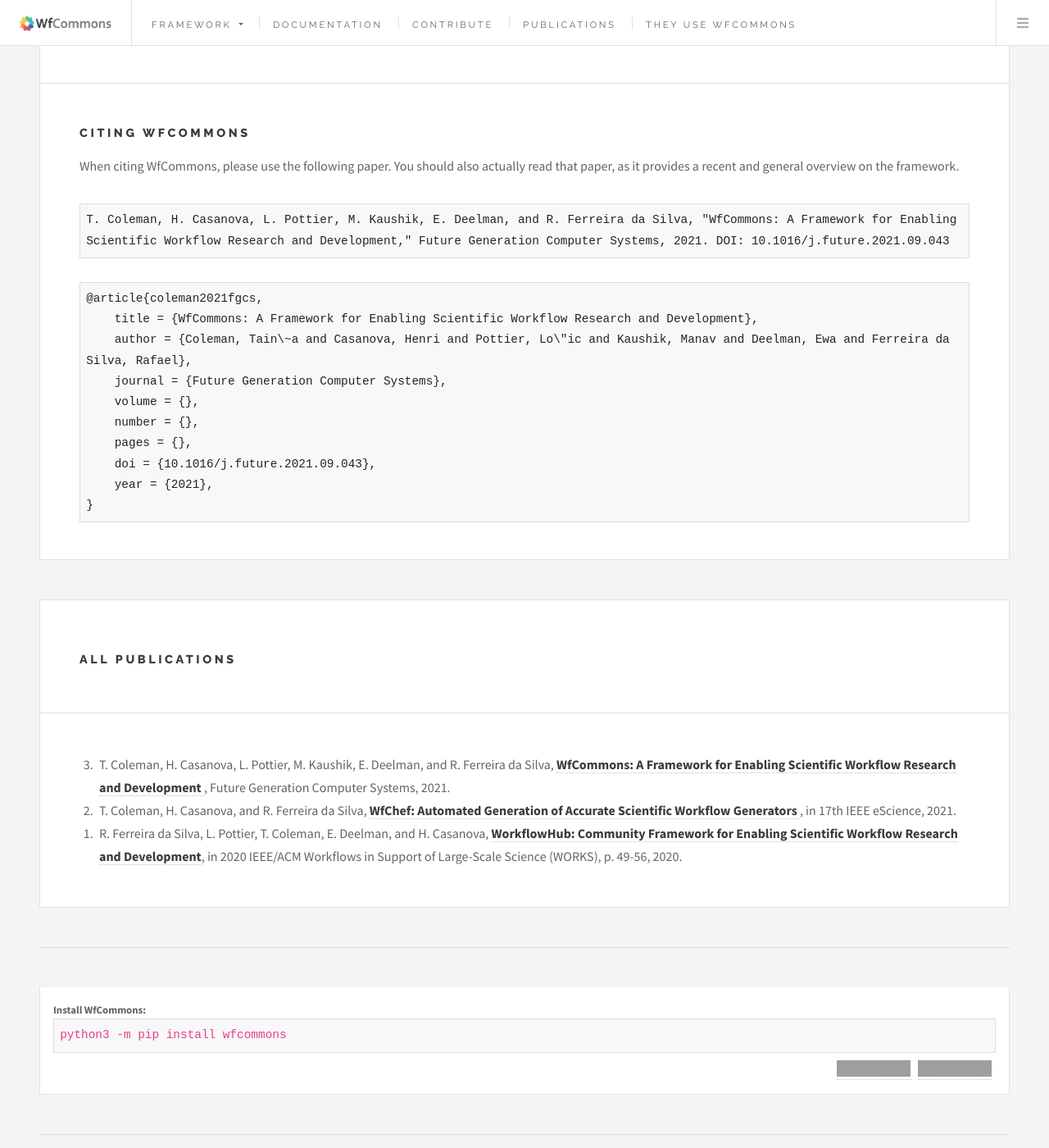
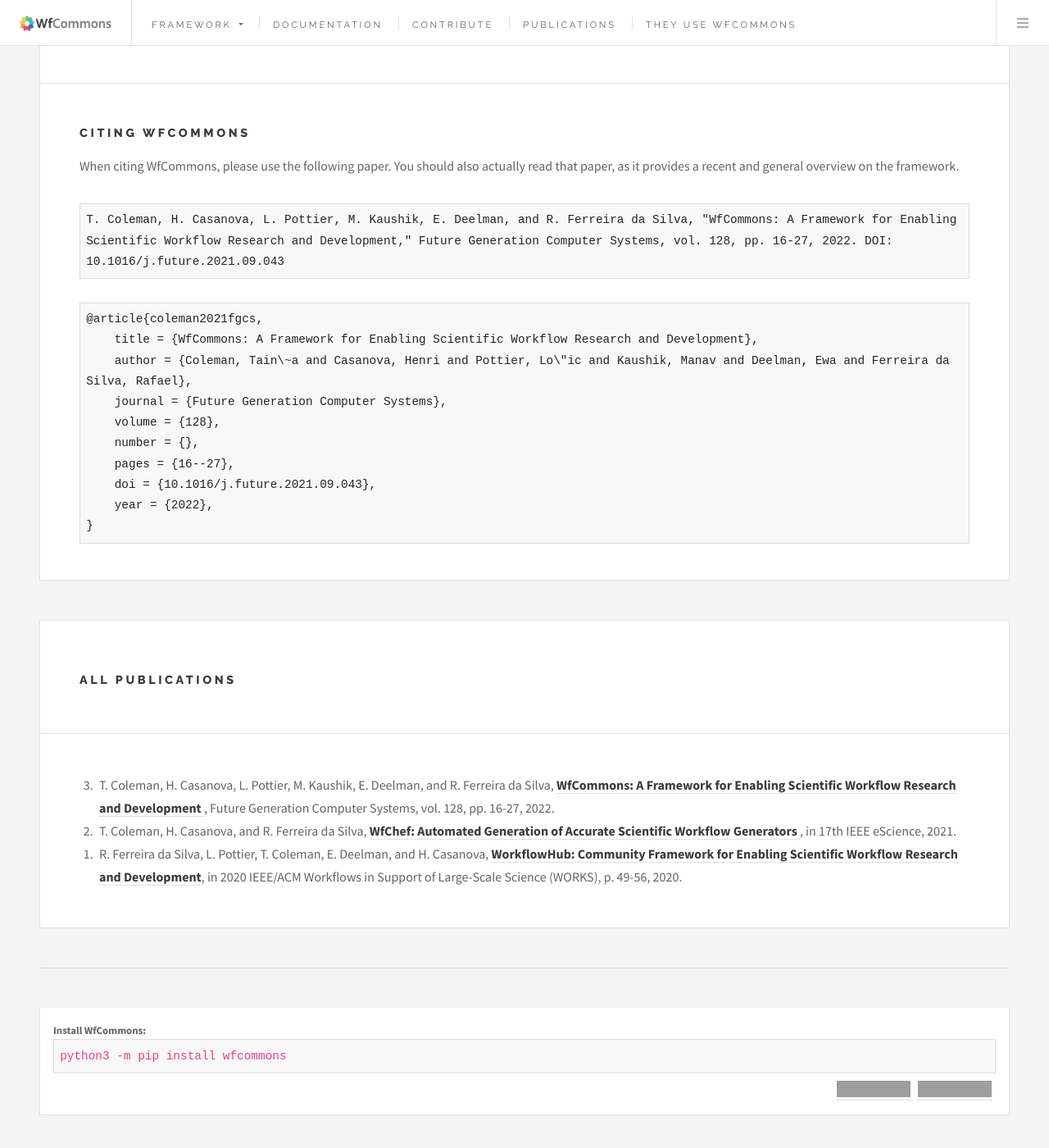
Before and after one commit to wfcommons/wfcommons.github.io, a Jekyll site: the page built from publications.html, in a window 1280 px wide and 1400 px high, scrolled down 523 px. Shown: the whole window at 82% size. Built offline with Jekyll 4.4.1, drawn with Linux system fonts in a browser that asks for light colours; grey boxes are pictures that could not be loaded.

Commit message:
Update publications.html

```diff
--- a/publications.html
+++ b/publications.html
@@ -19,17 +19,17 @@
             When citing WfCommons, please use the following paper. You should also actually read that paper, as it
             provides a recent and general overview on the framework.
         </p>
-        <pre class="wrap">T. Coleman, H. Casanova, L. Pottier, M. Kaushik, E. Deelman, and R. Ferreira da Silva, "WfCommons: A Framework for Enabling Scientific Workflow Research and Development," Future Generation Computer Systems, 2021. DOI: 10.1016/j.future.2021.09.043</pre>
+        <pre class="wrap">T. Coleman, H. Casanova, L. Pottier, M. Kaushik, E. Deelman, and R. Ferreira da Silva, "WfCommons: A Framework for Enabling Scientific Workflow Research and Development," Future Generation Computer Systems, vol. 128, pp. 16-27, 2022. DOI: 10.1016/j.future.2021.09.043</pre>
         <pre class="wrap">
 @article{coleman2021fgcs,
     title = {WfCommons: A Framework for Enabling Scientific Workflow Research and Development},
     author = {Coleman, Tain\~a and Casanova, Henri and Pottier, Lo\"ic and Kaushik, Manav and Deelman, Ewa and Ferreira da Silva, Rafael},
     journal = {Future Generation Computer Systems},
-    volume = {},
+    volume = {128},
     number = {},
-    pages = {},
+    pages = {16--27},
     doi = {10.1016/j.future.2021.09.043},
-    year = {2021},
+    year = {2022},
 }</pre>
     </article>
 
@@ -45,11 +45,11 @@
                 <strong><a href="https://rafaelsilva.com/files/publications/coleman2021fgcs.pdf"
                            target="_blank">
                     WfCommons: A Framework for Enabling Scientific Workflow Research and Development
-                    </a></strong>, Future Generation Computer Systems, 2021.
+                    </a></strong>, Future Generation Computer Systems, vol. 128, pp. 16-27, 2022.
             </li>
             <li>
                 T. Coleman, H. Casanova, and R. Ferreira da Silva,
-                <strong><a href="https://arxiv.org/abs/2105.00129"
+                <strong><a href="https://rafaelsilva.com/files/publications/coleman2021escience.pdf"
                            target="_blank">
                     WfChef: Automated Generation of Accurate Scientific Workflow Generators
                     </a></strong>, in 17th IEEE eScience, 2021.
```
